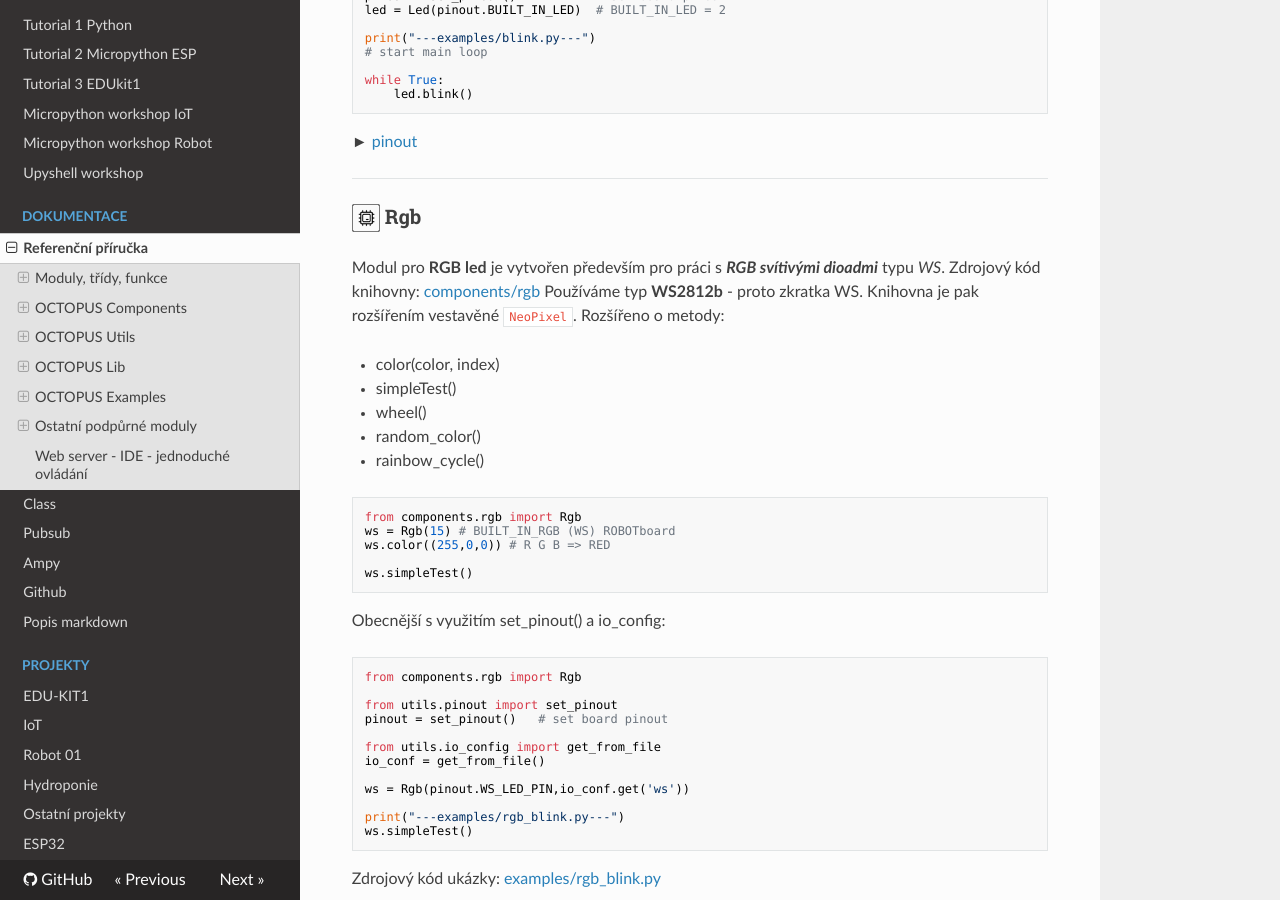
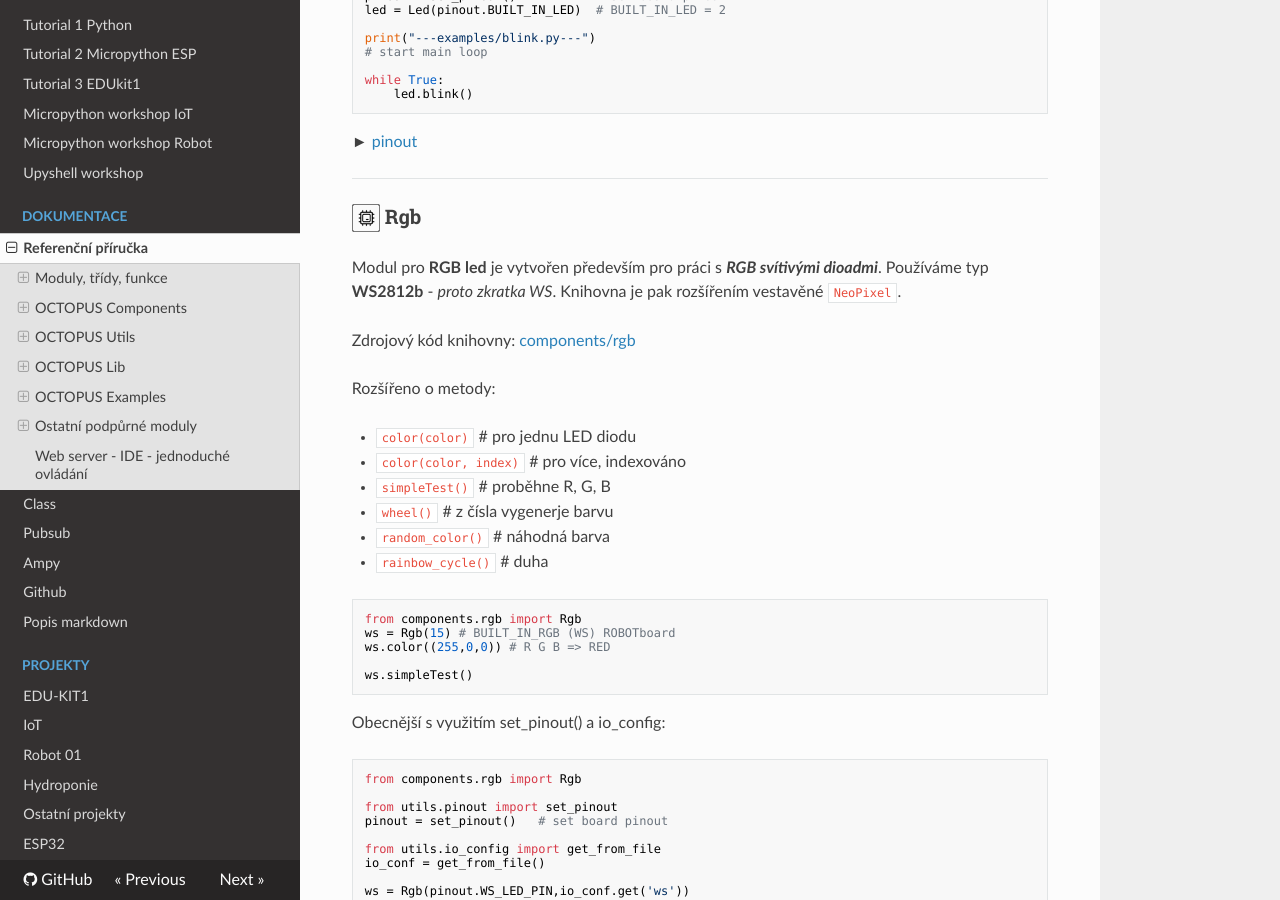
Before and after one commit to octopuslab-cz/docs_octopuslab_cz, an MkDocs documentation site: the page built from docs/basicdoc.md, in a window 1280 px wide and 900 px high, scrolled down 3898 px. Built offline with MkDocs 1.6.1, drawn with Linux system fonts in a browser that asks for light colours; nearby versions of some CDN libraries.

Commit message:
rgb typo

````diff
--- a/docs/basicdoc.md
+++ b/docs/basicdoc.md
@@ -178,15 +178,19 @@ while True:
 ---
 
 ### ![hwsoc](img/hwsoc.png){: style="width:28px" } Rgb
-Modul pro **RGB led** je vytvořen především pro práci s ***RGB svítivými dioadmi*** typu *WS*.
+Modul pro **RGB led** je vytvořen především pro práci s ***RGB svítivými dioadmi***.
+Používáme typ **WS2812b** - *proto zkratka WS*. Knihovna je pak rozšířením vestavěné `NeoPixel`.
+
 Zdrojový kód knihovny: [components/rgb](https://github.com/octopusengine/octopuslab/blob/master/esp32-micropython/components/rgb/__init__.py)
-Používáme typ **WS2812b** - proto zkratka WS. Knihovna je pak rozšířením vestavěné `NeoPixel`. Rozšířeno o metody:
 
-- color(color, index)
-- simpleTest()
-- wheel()
-- random_color()
-- rainbow_cycle()
+Rozšířeno o metody:
+
+- `color(color)` # pro jednu LED diodu
+- `color(color, index)` # pro více, indexováno
+- `simpleTest()` # proběhne R, G, B
+- `wheel()` # z čísla vygenerje barvu
+- `random_color()` # náhodná barva
+- `rainbow_cycle()` # duha
 
 
 ```python
````
